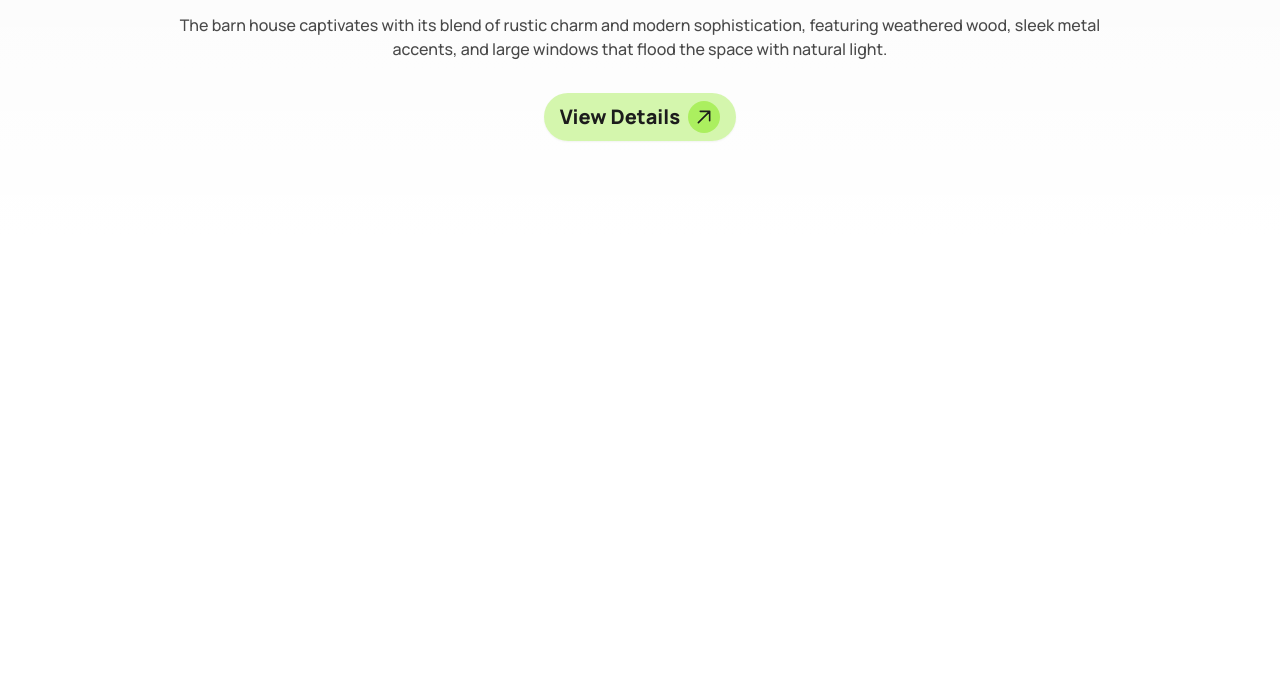
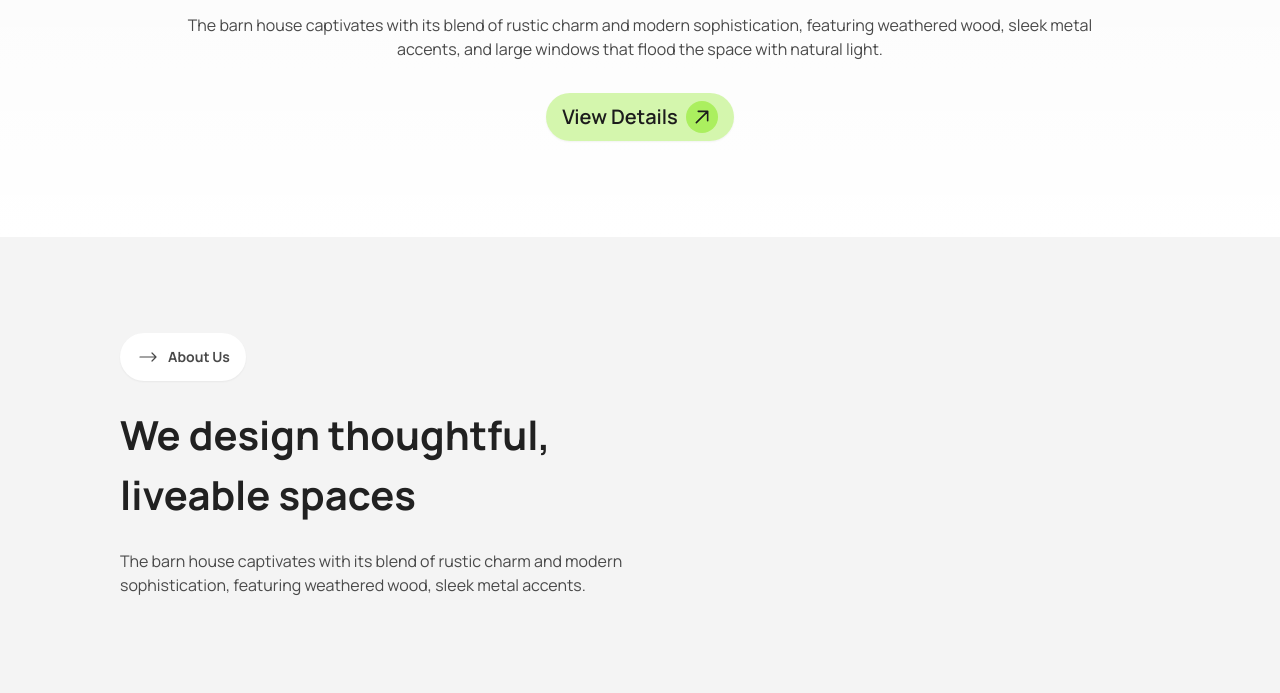
Before and after one commit to KYusufbd/Rinterio, a website built with Vite: page index.html in a window 1280 px wide. Shown: the part 689-1382 px from the top of the page. Before the commit the page ends 926 px from the top, so only its background shows below. Built offline with nearby package versions, Linux system fonts and the light colour scheme.

Commit message:
Optimized for production

```diff
--- a/css/main.css
+++ b/css/main.css
@@ -7,8 +7,9 @@
       font-family: 'Manrope';
       src: url(../assets/fonts/Manrope-VariableFont_wght.ttf);
     }
+
+    h2 {
+      font-size: 40px;
+      font-weight: 900;
+    }
   }
-
-  * {
-    box-sizing: border-box;
-  }
--- a/index.html
+++ b/index.html
@@ -20,8 +20,10 @@
     </script>
 </head>
 <body class="relative flex flex-col bg-body-bg w-full h-max font-manrope p-0 m-0">
+  <!-- Header section background div -->
   <div class=" w-full h-auto m-0 p-0 bg-gradient-to-t from-white to-transparent">
     <header class="flex flex-col gap-8 w-full px-5 md:px-8 max-w-page-width overflow-hidden mx-auto pb-8 md:pb-16 lg:pb-24">
+
       <!-- Navbar -->
       <div class="navbar justify-between w-full bg-transparent">
         <div class="navbar-start w-auto">
@@ -83,7 +85,8 @@
             <h1 class="font-extrabold text-[28px] md:text-[36px] lg:text-[64px] text-center text-txt-color-1">A barn house of this design has a striking appearance</h1>
             <p class="font-medium text-txt-color-2 text-center w-full md:w-11/12">The barn house captivates with its blend of rustic charm and modern sophistication, featuring weathered wood, sleek metal accents, and large windows that flood the space with natural light.</p>
           </div>
-            <a class="btn text-[20px] font-extrabold text-txt-color-4 bg-primary-50 rounded-full border-none hover:bg-primary flex justify-center items-center" >
+          <!-- View details Button -->
+          <a class="btn text-[20px] w-full md:w-auto font-extrabold text-txt-color-4 bg-primary-50 rounded-full border-none hover:bg-primary flex justify-center items-center" >
             View Details
             <div class="w-8 h-8 bg-primary flex justify-center items-center rounded-full">
               <svg class="" width="184px" height="184px" viewBox="0 0 24 24" fill="none" xmlns="http://www.w3.org/2000/svg" transform="rotate(-45)" stroke=""><g id="SVGRepo_bgCarrier" stroke-width="0"></g><g id="SVGRepo_tracerCarrier" stroke-linecap="round" stroke-linejoin="round"></g><g id="SVGRepo_iconCarrier"> <path d="M6 12H18M18 12L13 7M18 12L13 17" stroke="#1c1c1c" stroke-width="1.2" stroke-linecap="round" stroke-linejoin="round"></path> </g></svg>
@@ -95,7 +98,30 @@
   </div>
 
   <main>
-
+    <!-- About Us section -->
+    <section class="max-w-page-width px-5 md:px-8 mx-auto py-8 md:py-16 lg:py-24 grid grid-cols-1 lg:grid-cols-2">
+      <!-- About Us text -->
+      <div>
+        <!-- About Us heading with description -->
+        <div class="flex flex-col gap-6">
+          <a href="/" class="btn border-none hover:bg-slate-50 flex flex-row gap-2 px-4 py-2 rounded-full bg-white w-fit">
+            <svg width="24px" height="24px" viewBox="0 0 24.00 24.00" fill="none" xmlns="http://www.w3.org/2000/svg" stroke="#494949"><g id="SVGRepo_bgCarrier" stroke-width="0"></g><g id="SVGRepo_tracerCarrier" stroke-linecap="round" stroke-linejoin="round"></g><g id="SVGRepo_iconCarrier"> <path d="M4 12H20M20 12L16 8M20 12L16 16" stroke="#494949" stroke-width="1.2" stroke-linecap="round" stroke-linejoin="round"></path> </g></svg>
+            <p class=" font-bold text-txt-color-2">About Us</p>
+          </a>
+          <h2 class="font-bold text-txt-color-1">We design thoughtful, liveable spaces</h2>
+          <p class="text-base font-medium text-txt-color-2">
+            The barn house captivates with its blend of rustic charm and modern sophistication, featuring weathered wood, sleek metal accents.
+          </p>
+        </div>
+        <!-- About Us cards -->
+        <div class="grid grid-cols-1 md:grid-cols-2 lg:grid-cols-1">
+          <div></div>
+          <div></div>
+        </div>
+      </div>
+      <!-- About Us image -->
+      <div></div>
+    </section>
   </main>
 </body>
 </html>
--- a/postcss.config.js
+++ b/postcss.config.js
@@ -1,5 +1,6 @@
 module.exports = {
     plugins: {
+      'postcss-import': {},
       tailwindcss: {},
       autoprefixer: {},
     }
--- a/tailwind.config.js
+++ b/tailwind.config.js
@@ -5,10 +5,16 @@ module.exports = {
     fontFamily: {
       'manrope': ['Manrope'],
     },
+
     fontSize: {
       base: ['16px', '24px'],
       "3xl": "32px",
     },
+
+    fontWeight: {
+      bold: '700'
+    },
+
     extend: {
       colors: {
         "primary": '#abef5f',
```
Also changed, not shown: package.json (+16 -7 lines), 1 other file. Lines whose indentation alone changed are shown as unchanged.
